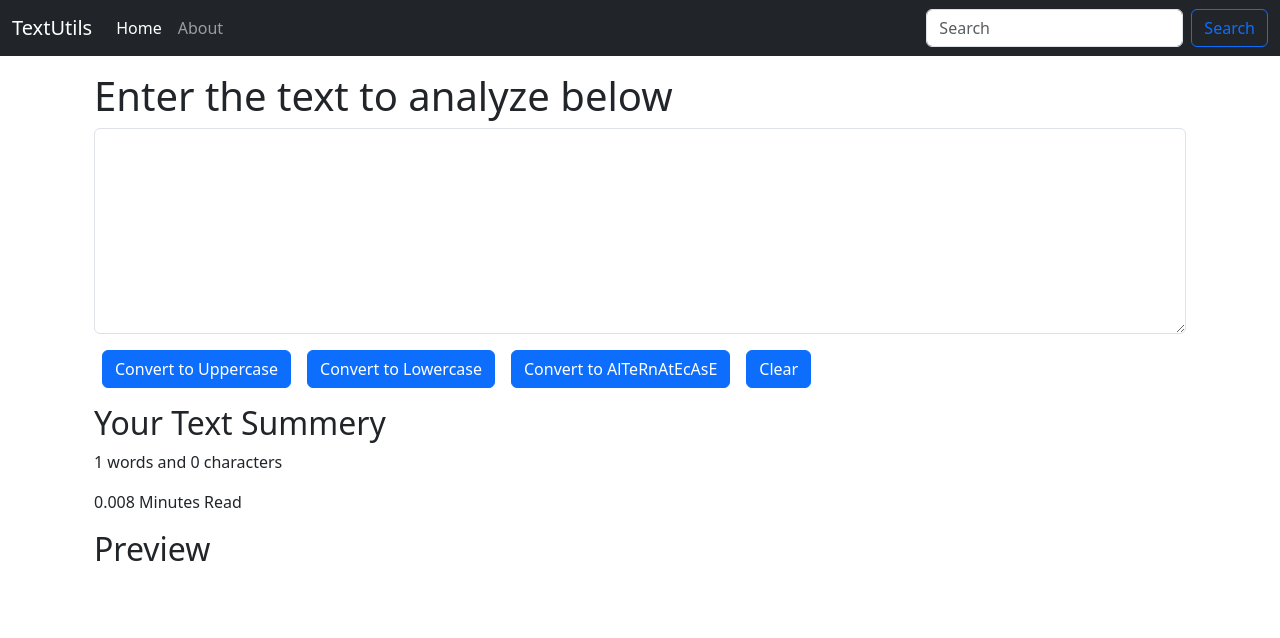
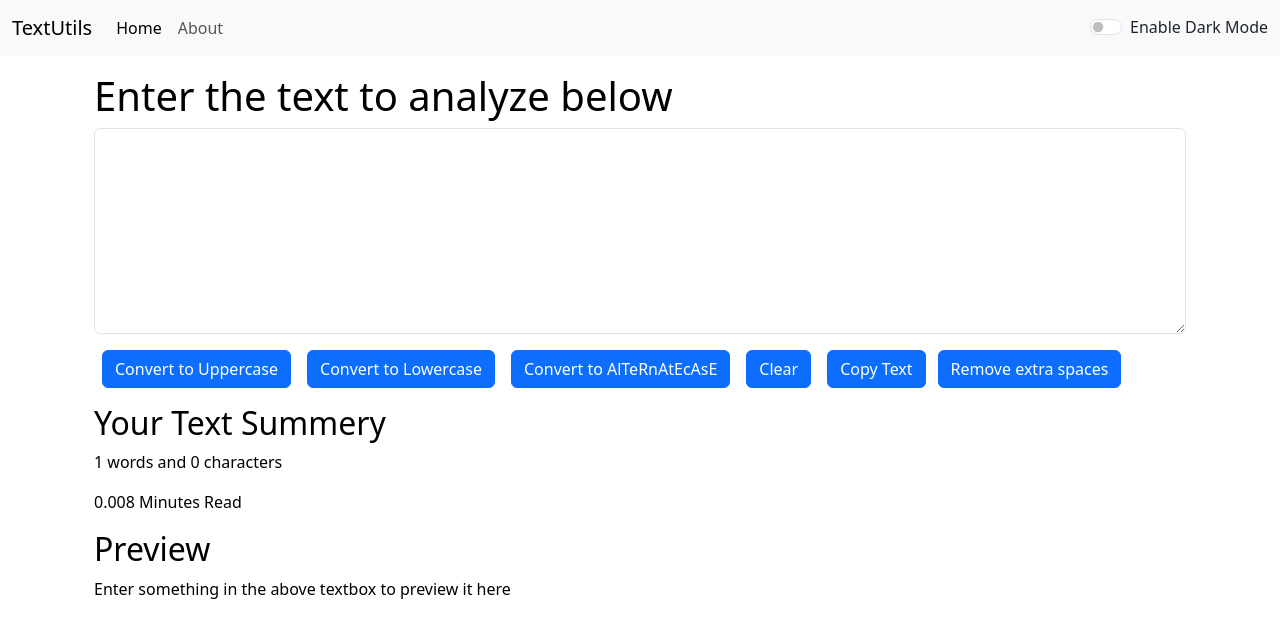
Before and after one commit to Arpit6400/TextUtils, a React (Create React App) app: page / in a window 1280 px wide. Shown: the top 638 px of the page. Built offline with nearby package versions, Linux system fonts and the light colour scheme.

Commit message:
react_course_13

```diff
--- a/src/App.js
+++ b/src/App.js
@@ -1,15 +1,39 @@
 // import logo from './logo.svg';
 import './App.css';
+import Alert from './components/Alert';
 // import About from './components/About';
 import Navbar from './components/Navbar';
 import TextForm from './components/TextForm';
+import React,{useState} from 'react'
 function App() {
+  const [mode, setMode] = useState('light');
+  const toggleMode= ()=>{
+    if(mode=== 'light'){
+      setMode('dark');
+      document.body.style.backgroundColor = 'grey';
+      showAlert("Dark Mode Has Enabled","success");
+    }
+    else{
+      setMode('light');
+      document.body.style.backgroundColor = 'white';
+      showAlert("Light Mode Has Enabled","success");
+    }
+  }
+  const [alert, setAlert] = useState(null);
+  const showAlert=(message,type)=>{
+    setAlert({
+      msg : message,
+      type:type
+    })
+    setTimeout(() =>setAlert(null), 1500)
+  }
   return (
     <>
 
-    <Navbar title="TextUtils" />
+    <Navbar title="TextUtils" mode={mode} toggleMode={toggleMode}/>
+    <Alert alert={alert}/>
     <div className="container my-3">
-    <TextForm heading="Enter the text to analyze below"/>
+    <TextForm showAlert={showAlert} heading="Enter the text to analyze below" mode={mode}/>
     {/* <About/> */}
     </div>
     </>
--- /dev/null
+++ b/src/components/Alert.js
@@ -0,0 +1,14 @@
+import React from 'react'
+
+export default function Alert(props) {
+    const capitalize =(word)=>{
+        const lower=word.toLowerCase();
+        return lower.charAt(0).toUpperCase() + lower.slice(1);
+    }
+    return (
+
+        props.alert && <div className={`alert alert-${props.alert.type} alert-dismissible fade show`} role="alert">
+            <strong>{capitalize(props.alert.type)}</strong>:{props.alert.msg}
+        </div>
+    )
+}
--- a/src/components/Navbar.js
+++ b/src/components/Navbar.js
@@ -2,7 +2,7 @@
 import PropTypes from 'prop-types'
 export default function Navbar(props) {
   return (
-    <nav className="navbar navbar-expand-lg navbar-dark bg-dark">
+    <nav className={`navbar navbar-expand-lg navbar-${props.mode} bg-${props.mode}`}>
     <div className="container-fluid">
       <a className="navbar-brand" href="https://github.com">{props.title}</a>
       <button className="navbar-toggler" type="button" data-bs-toggle="collapse" data-bs-target="#navbarSupportedContent" aria-controls="navbarSupportedContent" aria-expanded="false" aria-label="Toggle navigation">
@@ -17,10 +17,14 @@
             <a className="nav-link" href="https://github.com">{props.aboutText}</a>
           </li>
         </ul>
-        <form className="d-flex" role="search">
+        {/* <form className="d-flex" role="search">
           <input className="form-control me-2" type="search" placeholder="Search" aria-label="Search"/>
           <button className="btn btn-outline-primary" type="submit">Search</button>
-        </form>
+        </form> */}
+        <div className={`form-check form-switch text-${props.mode==='light'? 'dark' : 'light'}`}>
+          <input className="form-check-input" onClick={props.toggleMode} type="checkbox" role="switch" id="flexSwitchCheckDefault"/>
+          <label className="form-check-label" htmlFor="flexSwitchCheckDefault">Enable Dark Mode</label>
+        </div>
       </div>
     </div>
   </nav>
--- a/src/components/TextForm.js
+++ b/src/components/TextForm.js
@@ -1,17 +1,31 @@
 import React,{useState} from 'react'
 
 export default function TextForm(props) {
+    const handleExtraSpaces = () => {
+        let newText = text.split(/[ ]+/);
+        setText(newText.join(" "));
+        props.showAlert("Extra Spaces Removed","success")
+    }
+    const handleCopy = () => {
+        var text = document.getElementById("myBox");
+        text.select();
+        navigator.clipboard.writeText(text.value);
+        props.showAlert("Copied to Clipboard!","info")
+    }
     const handleUPClick= ()=>{
         let st=text.toUpperCase();
         setText(st);
+        props.showAlert("Converted to UpperCase","success");
     }
     const handleClearClick= ()=>{
         let st="";
         setText(st);
+        props.showAlert("Cleared!","info")
     }
     const handlelowClick= ()=>{
         let st=text.toLowerCase();
         setText(st);
+        props.showAlert("Converted to LowerCase","success")
     }
     const handleAlterClick= ()=>{
         let st=text;
@@ -27,6 +41,7 @@
             ans +=char;
         }
         setText(ans);
+        props.showAlert("Converted to AlTerCaSe","success")
     }
     const handleOnChange= (event)=>{
         setText(event.target.value);
@@ -35,22 +50,24 @@
     const[text , setText]=useState('');
   return (
     <>
-    <div className="container" >
+    <div className="container" style={{color: props.mode==='light'? 'black' : 'white'}}>
         <h1>{props.heading}</h1>
         <div className="mb-3">
-          <textarea className="form-control" value={text} onChange={handleOnChange} id="myBox" rows="8"></textarea>
+          <textarea className="form-control" value={text} onChange={handleOnChange} style={{backgroundColor: props.mode==='dark'? 'grey' : 'white',color: props.mode==='light'? 'black' : 'white' }} id="myBox" rows="8"></textarea>
         </div>
         <button className="btn btn-primary mx-2" onClick={handleUPClick} >Convert to Uppercase</button>
         <button className="btn btn-primary mx-2" onClick={handlelowClick} >Convert to Lowercase</button>
         <button className="btn btn-primary mx-2" onClick={handleAlterClick} >Convert to AlTeRnAtEcAsE</button>
         <button className="btn btn-primary mx-2" onClick={handleClearClick} >Clear</button>
+        <button className="btn btn-primary mx-2" onClick={handleCopy}>Copy Text</button>
+        <button className="btn btn-primary mx-1" onClick={handleExtraSpaces}>Remove extra spaces</button>
     </div>
-    <div className="container my-3">
+    <div className="container my-3"style={{color: props.mode==='light'? 'black' : 'white'}}>
         <h2>Your Text Summery</h2>
         <p>{text.split(" ").length} words and {text.length} characters</p>
         <p>{0.008 * text.split(" ").length} Minutes Read </p>
         <h2>Preview</h2>
-        <p>{text}</p>
+        <p>{text.length>0?text:"Enter something in the above textbox to preview it here"}</p>
     </div>
     </>
   )
```
